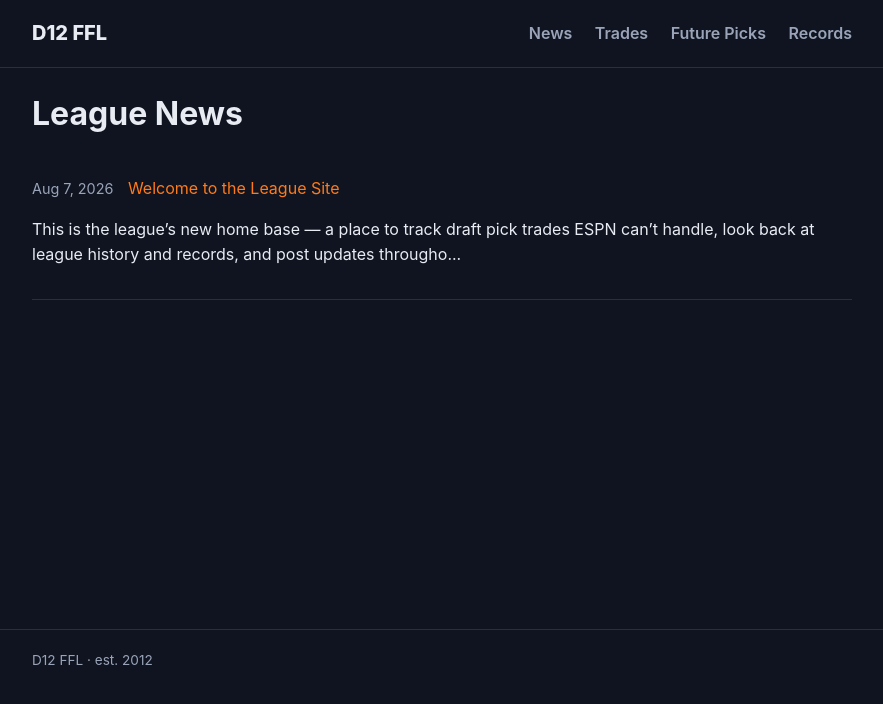
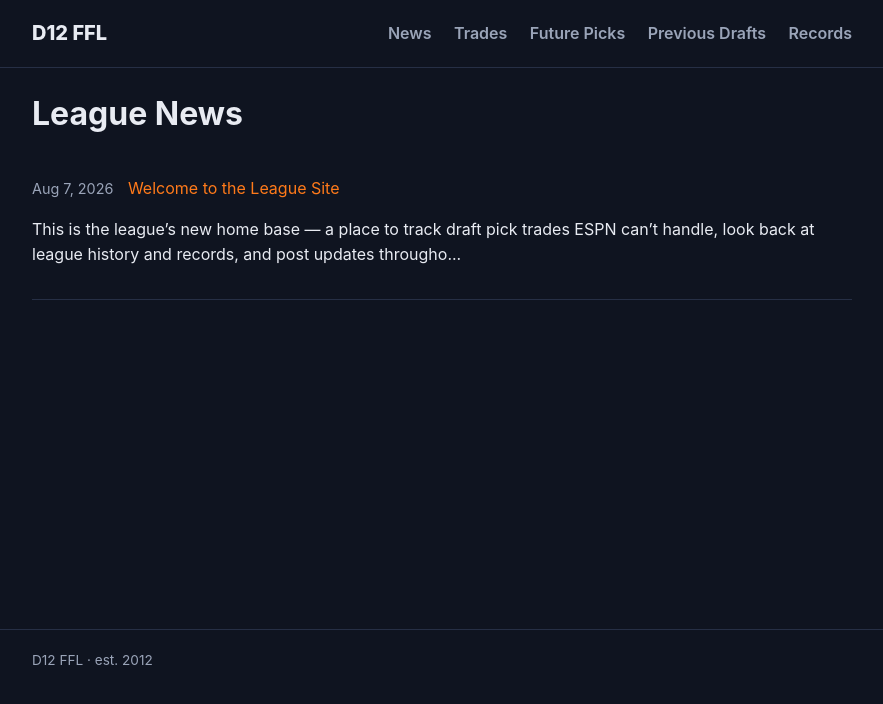
Before and after one commit to cullenhgn/D12-FFL-Website, a Jekyll site: the page built from index.md, in a window 1280 px wide. Shown: the top 704 px of the page, without its empty margins (198-1081 px from the left). Built offline with Jekyll 4.4.1, drawn with Linux system fonts in a browser that asks for light colours.

Commit message:
Add files via upload

```diff
--- a/_layouts/default.html
+++ b/_layouts/default.html
@@ -16,6 +16,7 @@
         <a href="{{ '/' | relative_url }}">News</a>
         <a href="{{ '/trades/' | relative_url }}">Trades</a>
         <a href="{{ '/future-picks/' | relative_url }}">Future Picks</a>
+        <a href="{{ '/previous-drafts/' | relative_url }}">Previous Drafts</a>
         <a href="{{ '/records/' | relative_url }}">Records</a>
       </nav>
     </div>
```
